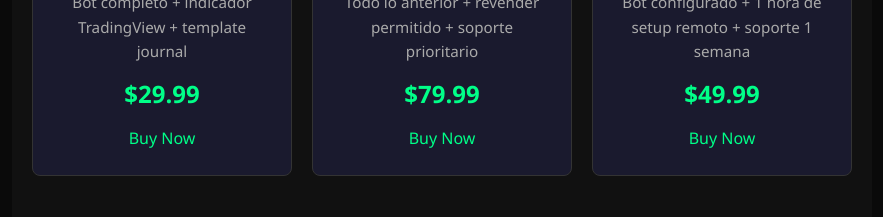
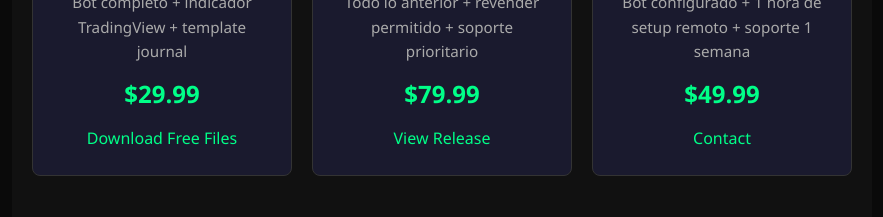
Before and after one commit to traderxael/volume-momentum-bot, a plain HTML site: page index.html in a window 1280 px wide. Shown: the part 960-1177 px from the top of the page, without its empty margins (198-1081 px from the left). Drawn offline with Linux system fonts and the light colour scheme.

Commit message:
Update landing page with real release links

```diff
--- a/index.html
+++ b/index.html
@@ -115,21 +115,21 @@
       <h3>Personal License</h3>
       <p>Bot completo + indicador TradingView + template journal</p>
       <div class="price">$29.99</div>
-      <a href="#" class="btn">Buy Now</a>
+      <a href="https://github.com/traderxael/volume-momentum-bot/releases/tag/v1.0.0" class="btn" target="_blank">Download Free Files</a>
     </div>
     <div class="card">
       <div class="icon">🏢</div>
       <h3>Commercial License</h3>
       <p>Todo lo anterior + revender permitido + soporte prioritario</p>
       <div class="price">$79.99</div>
-      <a href="#" class="btn">Buy Now</a>
+      <a href="https://github.com/traderxael/volume-momentum-bot/releases/tag/v1.0.0" class="btn" target="_blank">View Release</a>
     </div>
     <div class="card">
       <div class="icon">🎓</div>
       <h3>Setup + Bot</h3>
       <p>Bot configurado + 1 hora de setup remoto + soporte 1 semana</p>
       <div class="price">$49.99</div>
-      <a href="#" class="btn">Buy Now</a>
+      <a href="https://github.com/traderxael/volume-momentum-bot" class="btn" target="_blank">Contact</a>
     </div>
   </div>
 </div>
```
